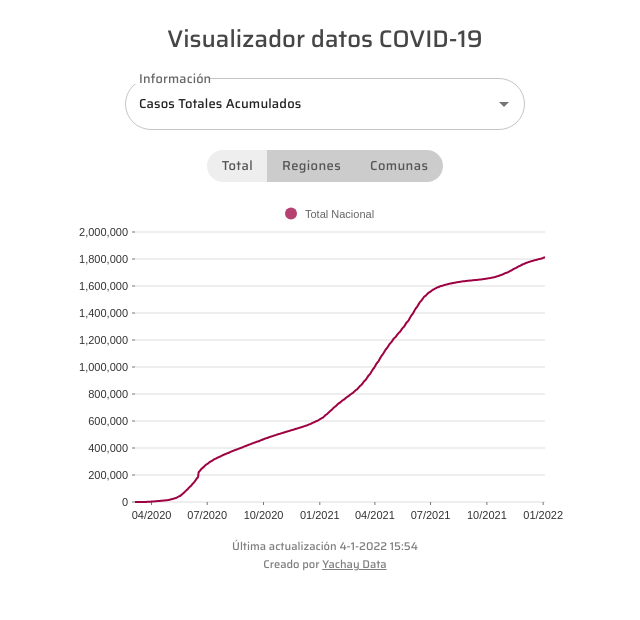
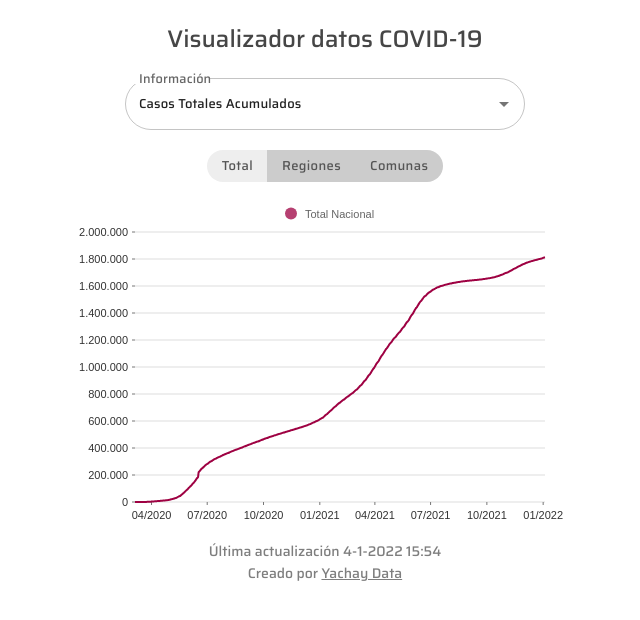
Before and after one commit to YachayData/visualizer, a React (Create React App) app: page / in a window 1280 px wide. Shown: the top 620 px of the page, without its empty margins (315-955 px from the left). Built offline with nearby package versions, Linux system fonts and the light colour scheme.

Commit message:
ajustes zoom

```diff
--- a/public/index.html
+++ b/public/index.html
@@ -6,7 +6,7 @@
     <link rel="preconnect" href="https://fonts.gstatic.com" crossorigin>
     <link href="https://fonts.googleapis.com/css2?family=Saira:wght@100;300;500&display=swap" rel="stylesheet">
     <link rel="icon" href="%PUBLIC_URL%/covid.ico" />
-    <meta name="viewport" content="width=device-width, initial-scale=1" />
+    <meta name="viewport" content="width=device-width, initial-scale=1, maximum-scale=1" />
     <meta name="theme-color" content="#000000" />
     <meta
       name="description"
--- a/src/App.css
+++ b/src/App.css
@@ -17,7 +17,6 @@
 }
 
 .sub-text {
-  font-size: 70%;
   font-family: "Saira", sans-serif;
   color: #7e7e7e;
 }
--- a/src/App.js
+++ b/src/App.js
@@ -49,9 +49,10 @@ function App() {
                 setCurrentRegion={(e) => setCurrentRegion(e)}
                 currentComuna={currentComuna}
                 setCurrentComuna={(e) => setCurrentComuna(e)}
+                screenWidth={width}
               />
               <LinePlot data={data} screenWidth={width} />
-              <Bottom />
+              <Bottom screenWidth={width} />
             </Col>
           </Row>
         </Container>
--- a/src/components/bottom.js
+++ b/src/components/bottom.js
@@ -1,8 +1,11 @@
 import time from "../data/ultima_actualizacion.json";
 import "../App.css";
 
-const Bottom = () => (
-  <p className="sub-text">
+const Bottom = (props) => (
+  <p
+    className="sub-text"
+    style={{ fontSize: props.screenWidth > 600 ? 14 : 11 }}
+  >
     Última actualización {time.day}-{time.month}-{time.year} {time.hour}:
     {time.minute} <br />
     Creado por{" "}
--- a/src/components/linePlot.js
+++ b/src/components/linePlot.js
@@ -1,6 +1,11 @@
 import "../App.css";
 import { Line } from "@nivo/line";
 import { BsFillCircleFill } from "react-icons/bs";
+
+const integerFormat = (e) => {
+  const num = e.toLocaleString("pt-BR");
+  return num;
+};
 
 const MyLine = ({ data, screenWidth }) => {
   const dataLength = data.length;
@@ -17,7 +22,7 @@ const MyLine = ({ data, screenWidth }) => {
       }}
       xScale={{
         type: "time",
-        format: "%Y-%m-%d",
+        format: "%d-%m-%Y",
         precision: "day",
         useUTC: false,
       }}
@@ -27,8 +32,8 @@ const MyLine = ({ data, screenWidth }) => {
         max: "auto",
       }}
       colors={{ scheme: "spectral" }}
-      yFormat=">-,.1~f"
-      xFormat={"time:%Y-%m-%d"}
+      yFormat={integerFormat}
+      xFormat={"time:%d-%m-%Y"}
       axisTop={null}
       axisRight={null}
       axisBottom={{
@@ -51,7 +56,7 @@ const MyLine = ({ data, screenWidth }) => {
         legendOffset: 0,
         legendPosition: "middle",
         max: "auto",
-        format: ">-,.1~f",
+        format: integerFormat,
       }}
       enableGridX={false}
       pointSize={5}
--- a/src/components/plotOptions.js
+++ b/src/components/plotOptions.js
@@ -8,10 +8,6 @@ import { CssTextField, CssAutocomplete, CssButton } from "./customElements";
 
 const plotOptions = (props) => {
   const [selected, setSelected] = useState(1);
-
-  const handleChangeType = (b) => {
-    props.setDataType(e.target.value);
-  };
 
   return (
     <div>
```
